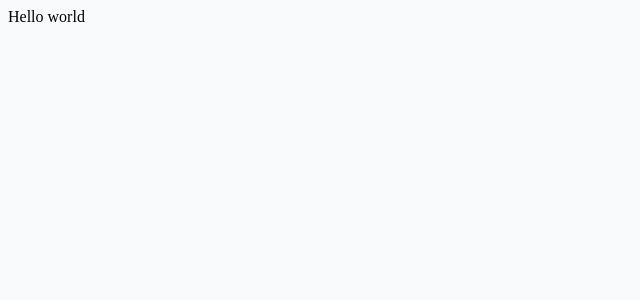
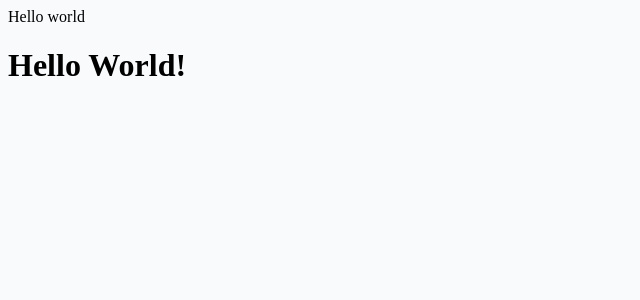
Before and after one commit to ananyadhananjaya/qr-menu-generator, a React (Vite) app: page / in a window 1280 px wide. Shown: the top 300 px of the page, without its empty margins (0-640 px from the left). Built offline with nearby package versions, Linux system fonts and the light colour scheme.

Commit message:
chore: TipTap starter kit

```diff
--- a/package.json
+++ b/package.json
@@ -12,6 +12,8 @@
   "author": "Ananya Dhananjaya <ananya.dhananjaya1998@gmail.com>",
   "license": "MIT",
   "dependencies": {
+    "@tiptap/react": "2.0.0-beta.199",
+    "@tiptap/starter-kit": "2.0.0-beta.199",
     "autoprefixer": "^10.4.12",
     "react": "^18.2.0",
     "react-dom": "^18.2.0"
--- a/src/App.jsx
+++ b/src/App.jsx
@@ -1,5 +1,12 @@
+import TipTapEditor from './TipTapEditor/TipTapEditor'
+
 const App = () => {
-  return <div>Hello world</div>
+  return (
+    <div>
+      <div>Hello world</div>
+      <TipTapEditor />
+    </div>
+  )
 }
 
 export default App
--- /dev/null
+++ b/src/TipTapEditor/TipTapEditor.jsx
@@ -0,0 +1,13 @@
+import { useEditor, EditorContent } from '@tiptap/react'
+import StarterKit from '@tiptap/starter-kit'
+
+const TipTapEditor = () => {
+  const editor = useEditor({
+    extensions: [StarterKit],
+    content: '<h1>Hello World!</h1>'
+  })
+
+  return <EditorContent editor={editor} />
+}
+
+export default TipTapEditor
```
Also changed, not shown: 1 other file (tests, documents, lock files or other folders).
